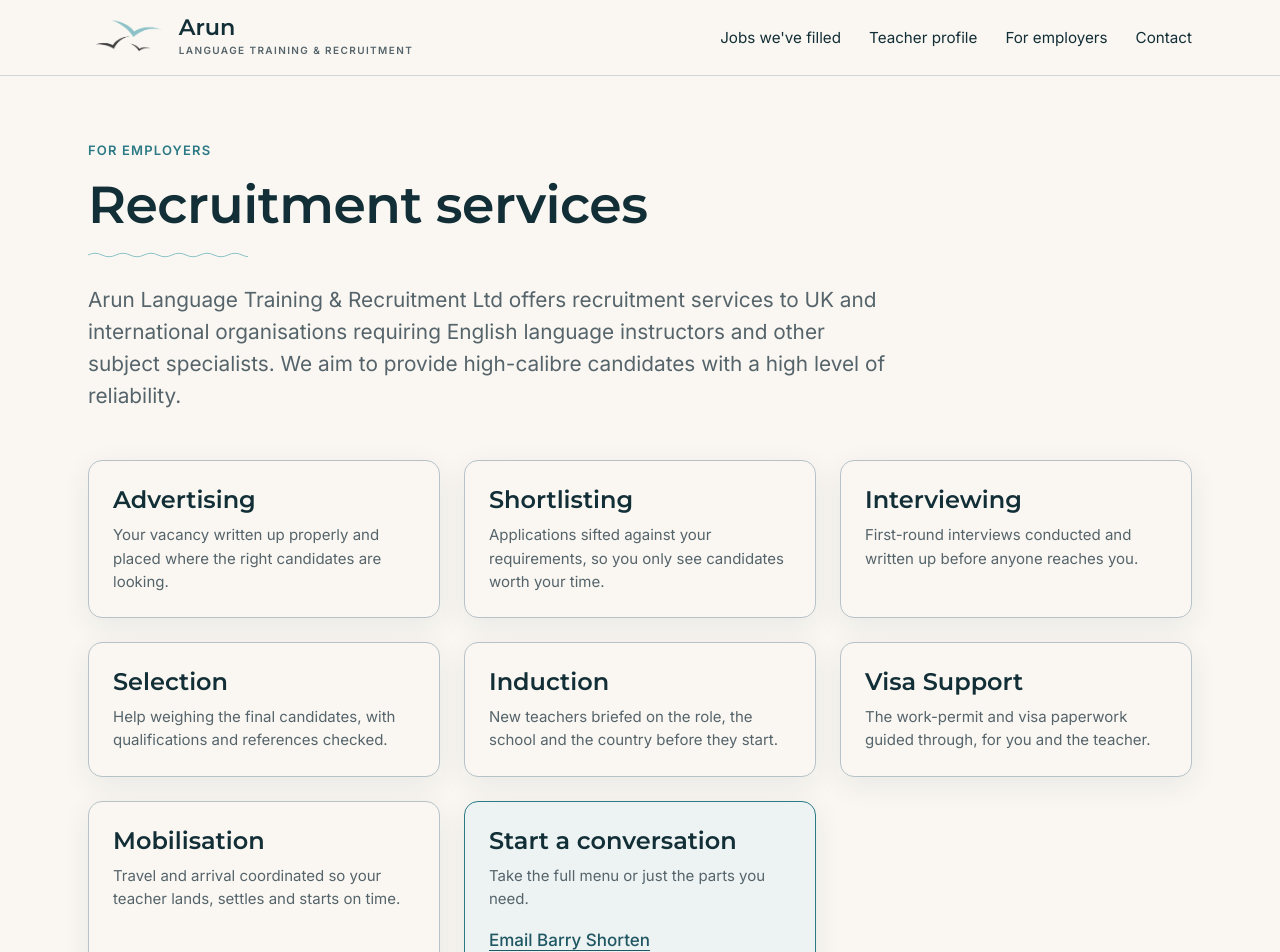
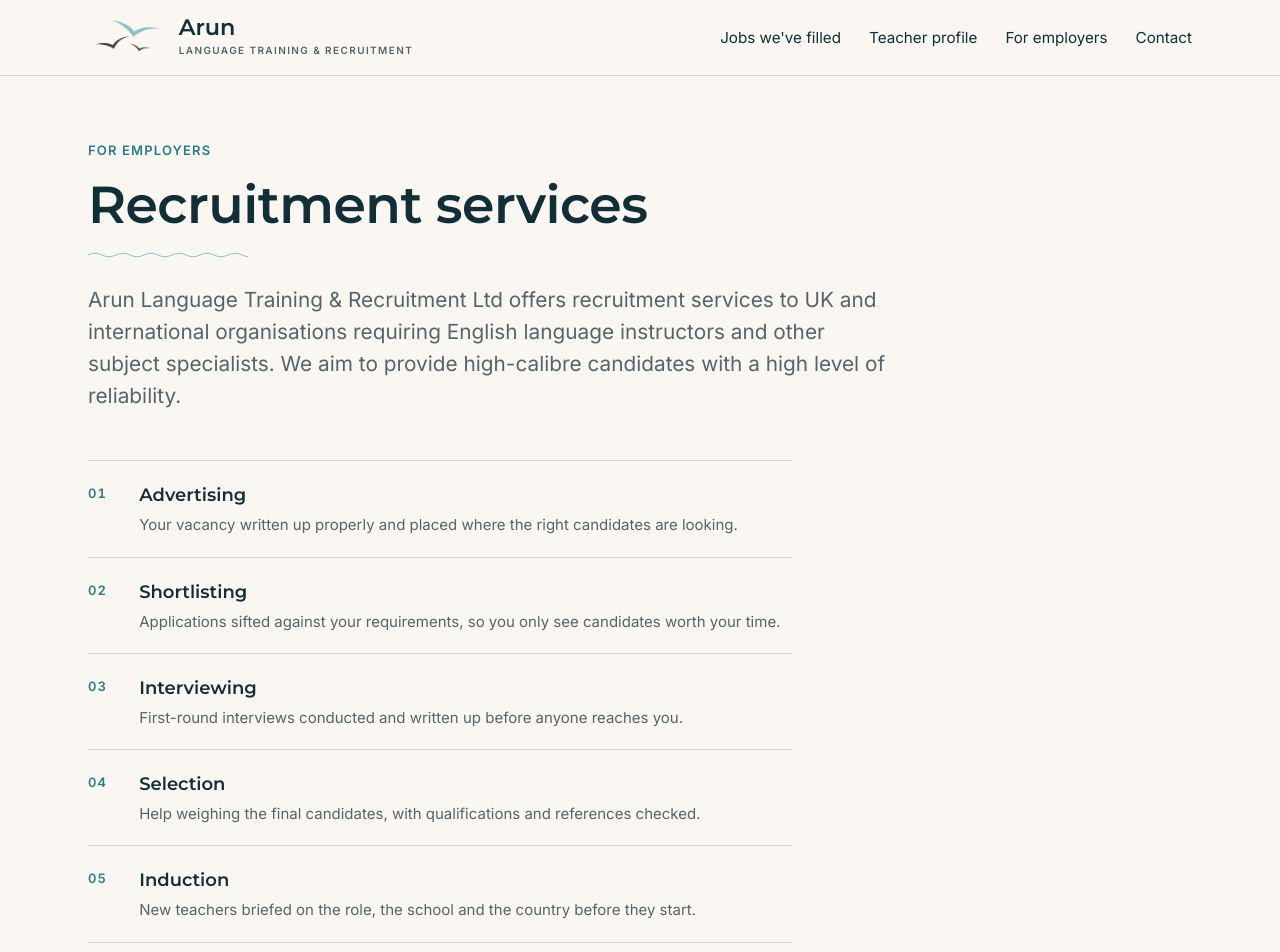
Before and after one commit to NG-tomshorten/Arun-Recruitment, a Next.js app: page /for-employers in a window 1280 px wide. Shown: the top 952 px of the page. Built offline with nearby package versions, Linux system fonts and the light colour scheme; no server answers.

Commit message:
Taste...

```diff
--- a/app/for-employers/page.tsx
+++ b/app/for-employers/page.tsx
@@ -3,7 +3,7 @@ import { TideLine } from "@/components/TideLine";
 import { SITE_URL } from "@/lib/site";
 
 /**
- * /for-employers (PLAN §6): the seven-service menu as a clean grid with
+ * /for-employers (PLAN §6): the seven-service menu as a numbered list with
  * one-line descriptions written fresh (the old site has none — capture
  * §2.2), and Barry's direct email as the CTA. Intro copy from capture §2.2,
  * lightly modernised; the live "Servcices" typo is not carried over
@@ -41,7 +41,7 @@ const SERVICES: { name: string; description: string }[] = [
       "New teachers briefed on the role, the school and the country before they start.",
   },
   {
-    name: "Visa Support",
+    name: "Visa support",
     description:
       "The work-permit and visa paperwork guided through, for you and the teacher.",
   },
@@ -72,20 +72,31 @@ export default function ForEmployers() {
         high-calibre candidates with a high level of reliability.
       </p>
 
-      <ul className="mt-12 grid list-none grid-cols-1 gap-6 sm:grid-cols-2 lg:grid-cols-3">
-        {SERVICES.map((service) => (
+      {/* The seven services as a numbered menu — hairline rules, not a card
+          grid, so the one card below (the CTA) is the page's loud element. */}
+      <ol className="mt-12 max-w-[44rem] list-none border-b border-gull/60">
+        {SERVICES.map((service, index) => (
           <li
             key={service.name}
-            className="rounded-card border border-gull bg-chalk p-6 shadow-haze"
+            className="flex gap-5 border-t border-gull/60 py-5 sm:gap-8"
           >
-            <h2 className="text-h3">{service.name}</h2>
-            <p className="mt-2 text-fine text-flint">{service.description}</p>
+            <span className="kicker tnum pt-0.5">
+              {String(index + 1).padStart(2, "0")}
+            </span>
+            <div>
+              <h2 className="font-display text-lg font-semibold text-channel">
+                {service.name}
+              </h2>
+              <p className="mt-1 text-fine text-flint">{service.description}</p>
+            </div>
           </li>
         ))}
-        {/* The CTA takes the grid's last cell — the menu leads straight to Barry */}
-        <li className="rounded-card border border-harbour bg-foam p-6 shadow-haze">
+      </ol>
+
+      {/* The menu leads straight to Barry */}
+      <div className="mt-10 max-w-[44rem] rounded-card border border-harbour bg-foam p-8 shadow-haze">
         <h2 className="text-h3">Start a conversation</h2>
-          <p className="mt-2 text-fine text-flint">
+        <p className="mt-2 text-flint">
           Take the full menu or just the parts you need.
         </p>
         <a
@@ -94,8 +105,7 @@ export default function ForEmployers() {
         >
           Email Barry Shorten
         </a>
-        </li>
-      </ul>
+      </div>
 
       <p className="mt-10 max-w-[62ch] text-flint">
         If you are interested in recruiting English language instructors, EFL
--- a/app/globals.css
+++ b/app/globals.css
@@ -37,7 +37,7 @@
   /* Fluid type scale */
   --text-display: clamp(2.75rem, 1.9rem + 3.6vw, 4.25rem);
   --text-display--line-height: 1.04;
-  --text-display--letter-spacing: -0.015em;
+  --text-display--letter-spacing: -0.02em;
   --text-h1: clamp(2.25rem, 1.75rem + 2.1vw, 3.25rem);
   --text-h1--line-height: 1.08;
   --text-h1--letter-spacing: -0.01em;
--- a/app/jobs/[slug]/page.tsx
+++ b/app/jobs/[slug]/page.tsx
@@ -151,12 +151,14 @@ export default async function JobPage({ params }: Props) {
             <div className="mt-8 rounded-card border border-gull bg-chalk p-6 shadow-haze">
               <p className="tnum text-[1.9rem] font-semibold leading-tight text-channel">
                 {formatSalaryRange(salary)}
-                <span className="text-fine font-normal text-flint">
-                  {" "}
+              </p>
+              {/* Period and conversion share one quiet line, matching the
+                  cards — the amount never wraps against its suffix. */}
+              <p className="mt-2 flex flex-wrap items-center gap-x-2 gap-y-1 text-fine text-flint">
+                <span className="whitespace-nowrap">
                   {periodLabel(salary.period)}
                 </span>
-              </p>
-              <p className="mt-2 flex flex-wrap items-center gap-2 text-fine text-flint">
+                <span aria-hidden="true">·</span>
                 <span className="tnum">
                   {approxGBPRange(
                     salary.min,
--- a/app/jobs/page.tsx
+++ b/app/jobs/page.tsx
@@ -28,13 +28,11 @@ export default async function JobsPage() {
       <h1 className="mt-4 text-h1">Teaching jobs we&rsquo;ve filled</h1>
       <TideLine className="mt-4 max-w-40" />
       <p className="mt-6 max-w-[56ch] text-lead text-flint">
-        A record of placements we have made in Taiwan and mainland China. Each
-        one shows the salary and benefits as the employer gave them, with an
-        approximate pound conversion.
+        A record of the placements we have made in Taiwan and mainland China,
+        with the salary and benefits as each employer gave them.
       </p>
       <p className="mt-4 max-w-[56ch] text-flint">
-        These positions have been filled. If you are looking for a role like
-        one of them, email your CV to{" "}
+        If you are looking for a role like one of these, email your CV to{" "}
         <a
           href={`mailto:${APPLY_EMAIL}`}
           className="select-all text-harbour-deep underline underline-offset-4 transition-colors duration-150 hover:text-harbour"
--- a/app/page.tsx
+++ b/app/page.tsx
@@ -21,9 +21,9 @@ export default function Home() {
             We place English teachers in Taiwan and China
           </h1>
           <p className="mt-6 max-w-[52ch] text-lead text-flint">
-            We find teaching posts in Taiwan and mainland China for British
-            and Commonwealth graduates — and reliable instructors for the
-            schools, colleges and companies that need them.
+            We find teaching posts for British and Commonwealth graduates,
+            and reliable instructors for the schools, colleges and companies
+            that need them.
           </p>
           <div className="mt-10 flex flex-col gap-4 sm:flex-row">
             <Button href="/contact">I&rsquo;m a teacher looking for work</Button>
--- a/components/JobCard.tsx
+++ b/components/JobCard.tsx
@@ -49,12 +49,12 @@ export function JobCard({
         <>
           <p className="tnum mt-5 text-[1.55rem] font-semibold leading-tight text-channel">
             {job.salaryText}
-            <span className="text-fine font-normal text-flint">
-              {" "}
-              / {job.salaryPeriod === "per hour" ? "hour" : "month"}
-            </span>
           </p>
-          <p className="mt-1 flex flex-wrap items-center gap-2 text-fine text-flint">
+          {/* Period and conversion share one quiet line — the amount never
+              wraps against a dangling "/ month" suffix. */}
+          <p className="mt-1 flex flex-wrap items-center gap-x-2 gap-y-1 text-fine text-flint">
+            <span className="whitespace-nowrap">{job.salaryPeriod}</span>
+            <span aria-hidden="true">·</span>
             <span className="tnum">{job.approxGbp}</span>
             {job.afterTax && (
               <span className="rounded-full bg-brand-teal/45 px-2.5 py-0.5 text-[0.8125rem] font-medium text-channel">
--- a/components/ProfileWizard.tsx
+++ b/components/ProfileWizard.tsx
@@ -5,6 +5,7 @@ import Link from "next/link";
 import { useEffect, useRef, useState, useSyncExternalStore } from "react";
 import { Button } from "@/components/Button";
 import { Dropdown } from "@/components/Dropdown";
+import { Gull } from "@/components/Gull";
 import { APPLY_EMAIL } from "@/lib/site";
 
 /**
@@ -483,7 +484,8 @@ export function ProfileWizard() {
         role="status"
         className="rounded-card border border-harbour bg-foam p-8"
       >
-        <h2 className="text-h3">Profile sent</h2>
+        <Gull withHorizon={false} className="h-6 w-12 text-harbour" />
+        <h2 className="mt-2 text-h3">Profile sent</h2>
         <p className="mt-3 text-flint">
           Thank you — Barry reads every profile himself and will reply to the
           email address you gave. If you don&rsquo;t hear back within a few
```
Also changed, not shown: components/Gull.tsx (+4 -4 lines). Lines whose indentation alone changed are shown as unchanged.
